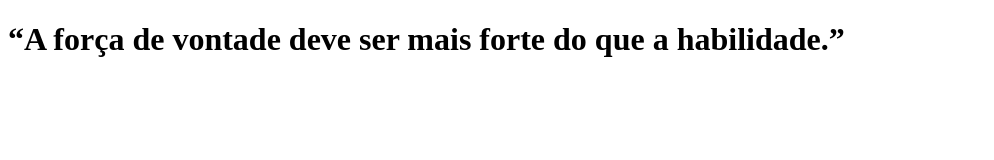
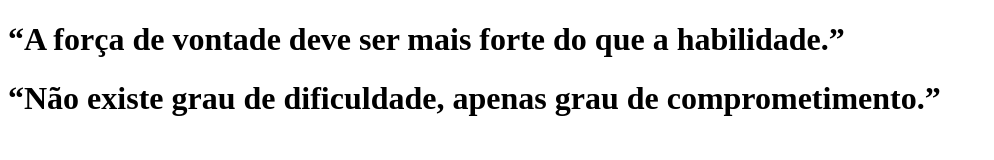
Before and after one commit to JoseMGomes/Projeto01_Modulo01, a plain HTML site: page index.html in a window 1280 px wide. Shown: the whole page, without its empty margins (0-994 px from the left). Drawn offline with Linux system fonts and the light colour scheme.

Commit message:
frase motivacional 1

```diff
--- a/index.html
+++ b/index.html
@@ -7,5 +7,6 @@
 </head>
 <body>
     <h1>“A força de vontade deve ser mais forte do que a habilidade.”</h1>
+    <h1>“Não existe grau de dificuldade, apenas grau de comprometimento.”</h1>
 </body>
 </html>
```
